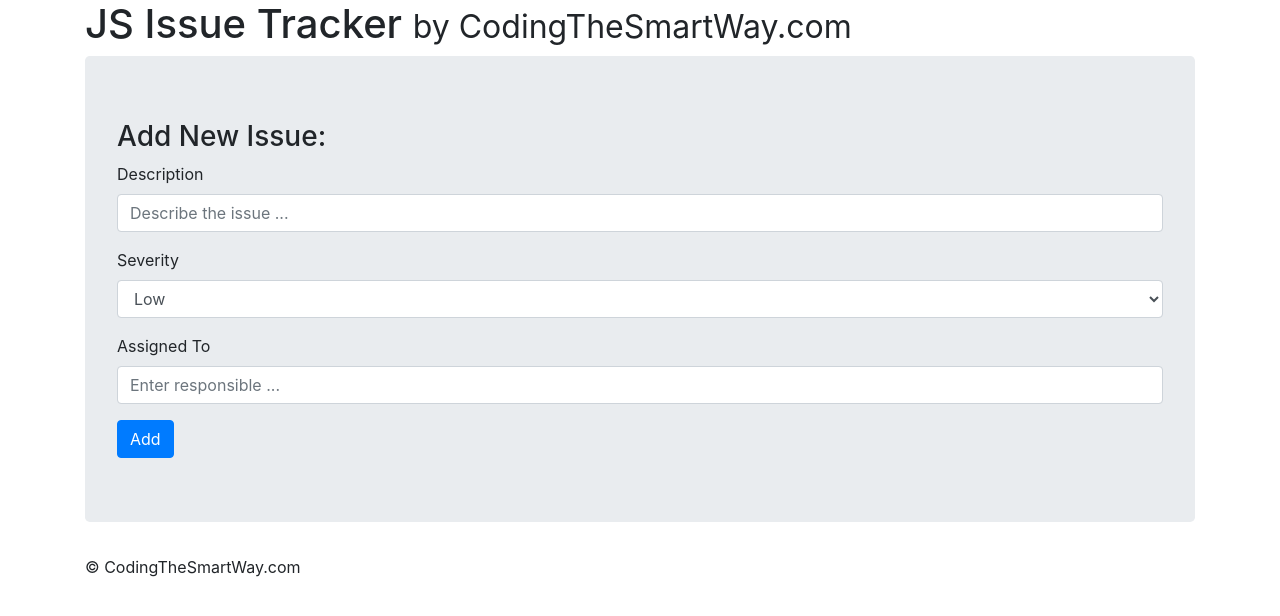
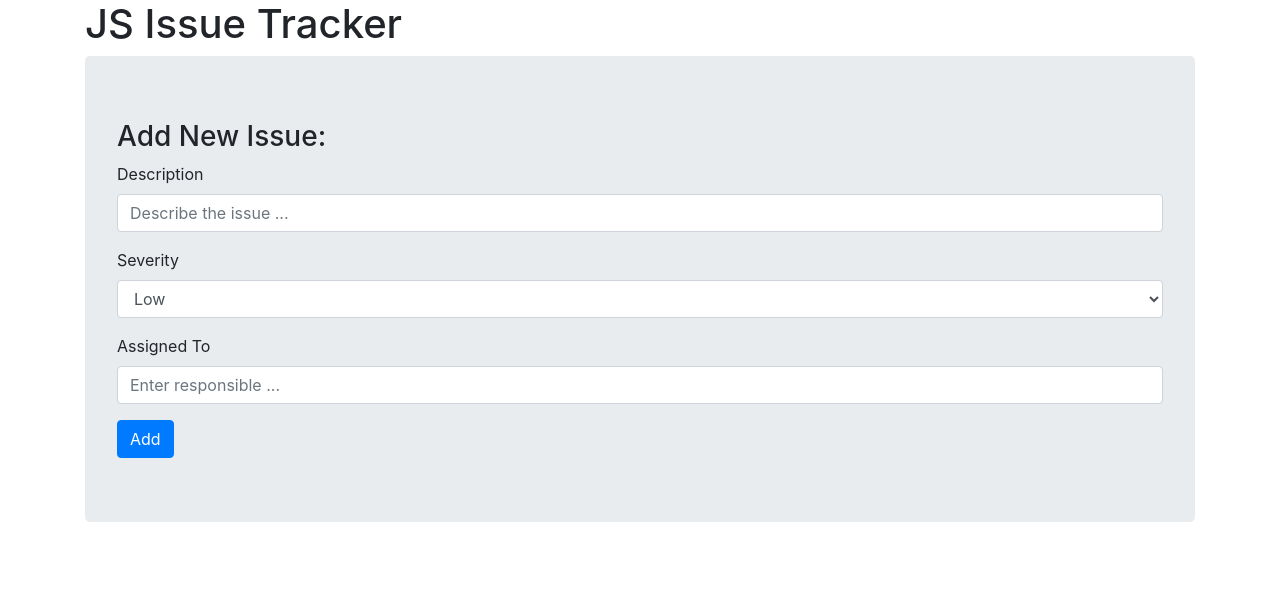
Before and after one commit to Shambre16/js_issue_tracker, a plain HTML site: page index.html in a window 1280 px wide. Drawn offline with Linux system fonts and the light colour scheme.

Commit message:
Removes the information that references codingthesmartway.com and their copyright because I will give them credit in my description of this repo and it looks nicer.

```diff
--- a/index.html
+++ b/index.html
@@ -11,7 +11,7 @@
 
   <body onload="fetchIssues()">
     <div class="container">
-      <h1>JS Issue Tracker <small>by CodingTheSmartWay.com</small></h1>
+      <h1>JS Issue Tracker</h1>
       <div class="jumbotron">
         <h3>Add New Issue:</h3>
         <form id="issueInputForm">
@@ -40,9 +40,6 @@
           </div>
         </div>
       </div>
-      <div class="footer">
-        <p>&copy CodingTheSmartWay.com</p>
-      </div>
     </div>
 
     <script src="js/jquery.js" charset="utf-8"></script>
```
